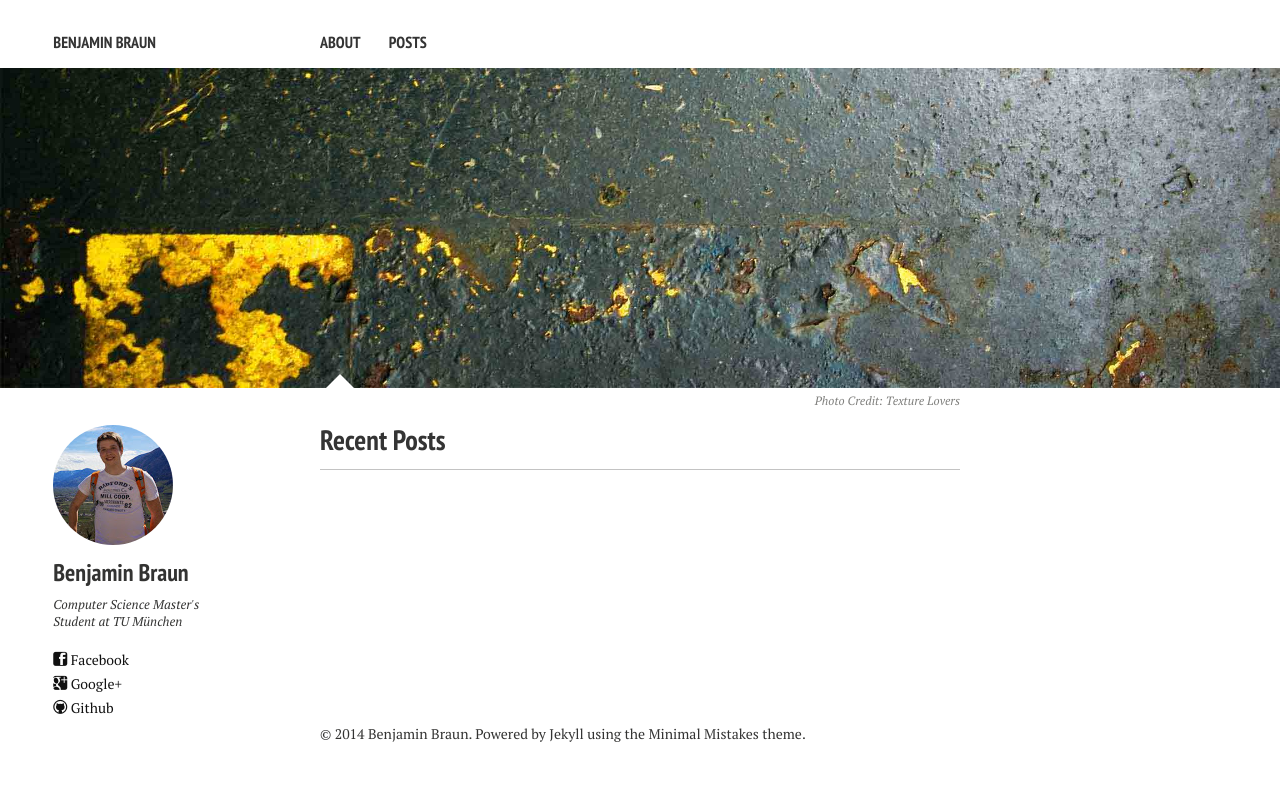
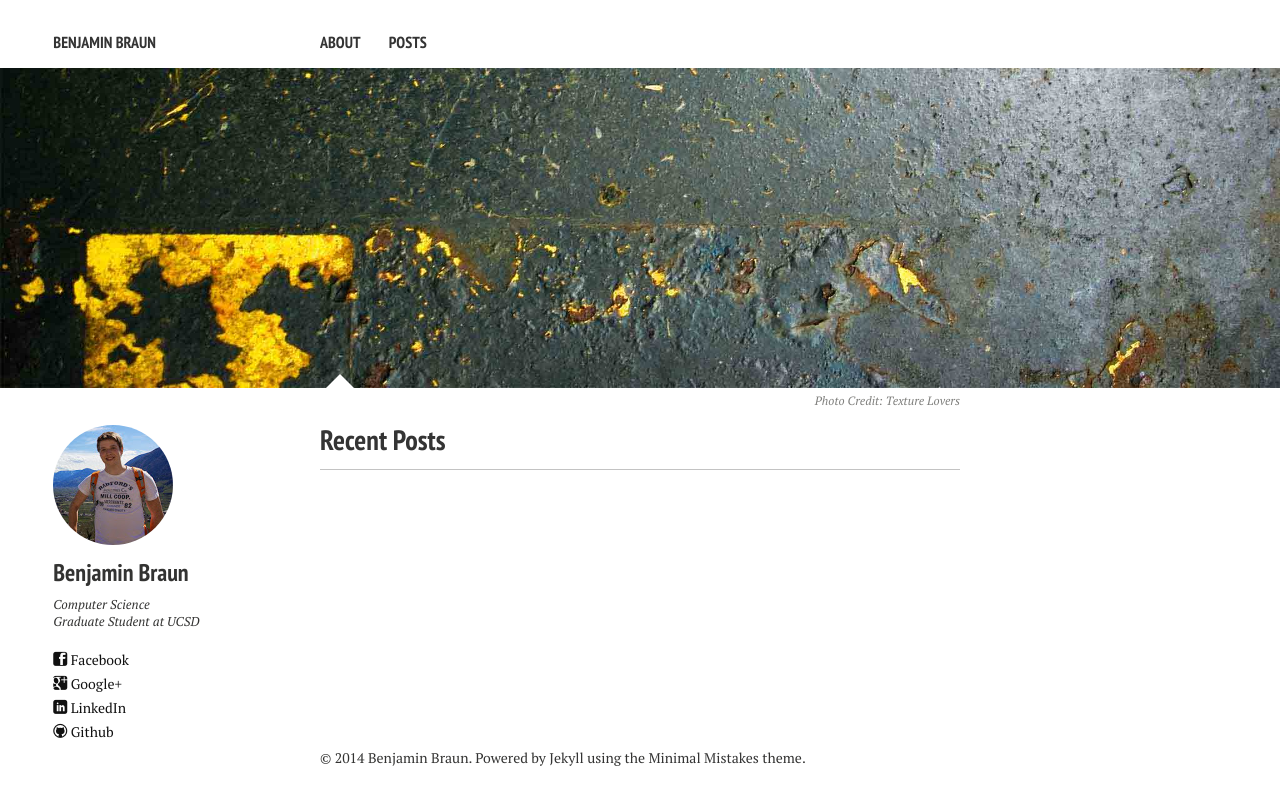
Before and after one commit to benbraun/benbraun.github.io, a Jekyll site: the page built from index.md, in a window 1280 px wide. Shown: the top 805 px of the page. Built offline with Jekyll 4.4.1, drawn with Linux system fonts in a browser that asks for light colours; nearby versions of some CDN libraries.

Commit message:
added linkedin

```diff
--- a/_config.yml
+++ b/_config.yml
@@ -1,21 +1,22 @@
 title:            Benjamin Braun
 description:      Describe your website.
 # Your site's domain goes here. Leave localhost server or blank when working locally.
+#url:              http://localhost:4000
 url:              http://www.benbraun.net
-disqus_shortname:
+disqus_shortname: benbraun
 
 # Owner/author information
 owner:
   name:           Benjamin Braun
   avatar:         bio-photo.jpg
-  bio:            "Computer Science Master's Student at TU München"
+  bio:            "Computer Science Graduate Student at UCSD"
   email:
   # Social networking links are used in author-bio sidebar. Update and remove as you like.
   twitter:
   facebook:       benbraunster
   github:         benbraun
   stackoverflow:
-  linkedin:
+  linkedin:       benbraun1
   instagram:
   lastfm:
   tumblr:
@@ -46,7 +47,7 @@ links:
 #    external: true
 
 # http://en.wikipedia.org/wiki/List_of_tz_database_time_zones
-timezone:    Europe/Berlin
+timezone:    America/Los_Angeles
 future:      true
 highlighter: pygments
 markdown:    kramdown
--- a/index.md
+++ b/index.md
@@ -1,7 +1,7 @@
 ---
 layout: home
-description: "A responsive Jekyll theme with editorial tendencies by designer Michael Rose."
-tags: [Jekyll, theme, responsive, blog, template]
+description: "Personal website of Benjamin Braun, computer science graduate student at UCSD"
+tags: [Benjamin, Braun, UCSD, computer, science, programming, graduate, grad, student, M.S.]
 image:
   feature: texture-feature-01.jpg
   credit: Texture Lovers
```
